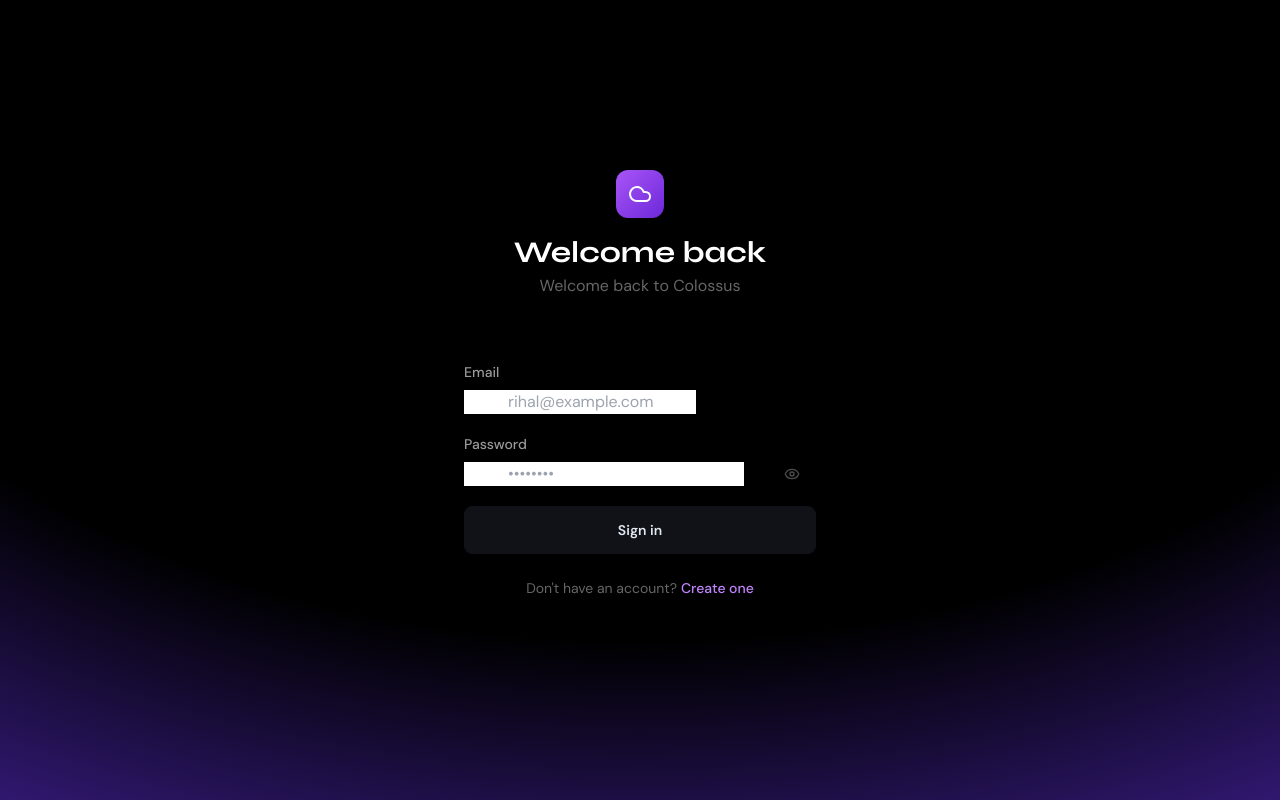
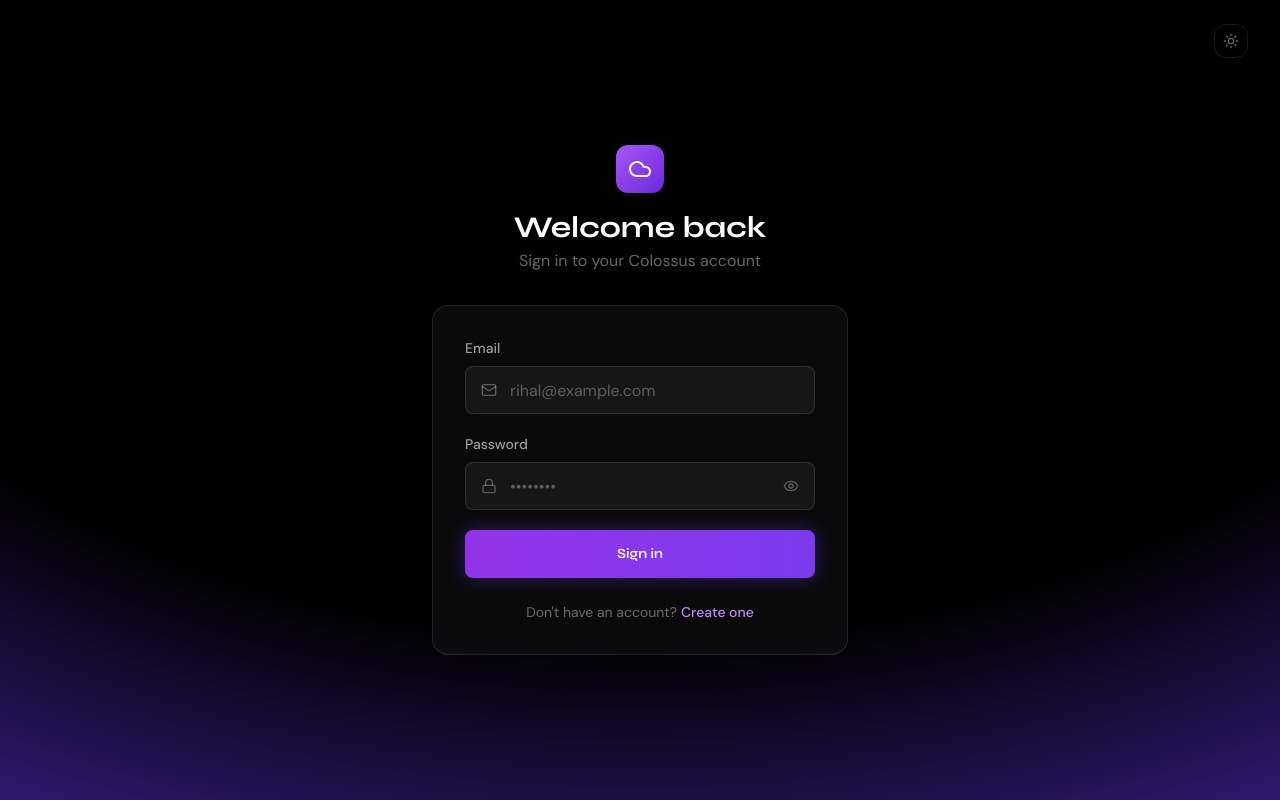
Before and after one commit to RihalMahmood/Colossus, a React (Vite) app in the folder frontend/Colossus/: page /login in a window 1280 px wide. Built offline with nearby package versions, Linux system fonts and the light colour scheme.

Commit message:
Added Light theme toggle in both Login & Register Pages

```diff
--- a/frontend/Colossus/src/pages/LoginPage.jsx
+++ b/frontend/Colossus/src/pages/LoginPage.jsx
@@ -2,10 +2,13 @@ import { useState } from "react";
 import { Link, useNavigate } from "react-router-dom";
 import { Cloud, Mail, Lock, Eye, EyeOff } from "lucide-react";
 import { useAuth } from "../context/AuthContext";
+import { useTheme } from "../context/ThemeContext";
+import ThemeToggle from "../components/ui/ThemeToggle";
 import toast from "react-hot-toast";
 
 export default function LoginPage() {
   const { login } = useAuth();
+  const { isDark } = useTheme();
   const navigate = useNavigate();
   const [form, setForm] = useState({ email: "", password: "" });
   const [showPass, setShowPass] = useState(false);
@@ -25,31 +28,38 @@ export default function LoginPage() {
     }
   };
 
+  const t = isDark
+    ? { text: "text-white", textMuted: "text-white/40", textSub: "text-white/60", card: "glass-card-dark", input: "input-glass-dark", btn: "btn-glow-dark", link: "text-purple-400 hover:text-purple-300", iconColor: "text-white/30", eyeColor: "text-white/30 hover:text-white/60" }
+    : { text: "text-gray-900", textMuted: "text-gray-400", textSub: "text-gray-500", card: "glass-card-light", input: "input-glass-light", btn: "btn-glow-light", link: "text-[#8b5cf6] hover:text-[#a78bfa]", iconColor: "text-[#c4b5fd]", eyeColor: "text-[#c4b5fd] hover:text-[#8b5cf6]" };
+
   return (
     <div className="relative min-h-screen flex items-center justify-center font-body">
-      {/*<div className="absolute inset-0 -z-10 h-full w-full items-center px-5 py-24 [background:radial-gradient(125%_125%_at_50%_10%,#000_40%,#63e_100%)]"></div>*/}
+      <div className="absolute top-6 right-8"><ThemeToggle /></div>
 
       <div className="w-full max-w-md px-4 animate-slide-up">
         {/*Logo*/}
         <div className="flex flex-col items-center mb-8">
-          <div className="w-12 h-12 rounded-xl bg-gradient-to-br from-purple-500 to-violet-700 flex items-center justify-center mb-4">
+          <div className={`w-12 h-12 rounded-xl flex items-center justify-center mb-4 ${isDark ?
+            "bg-gradient-to-br from-purple-500 to-violet-700" :
+            "bg-gradient-to-br from-[#b89ef8] to-[#cab9fa]"
+            }`}>
             <Cloud size={24} className="text-white" />
           </div>
-          <h1 className="font-display text-3xl font-bold text-white">Welcome back</h1>
-          <p className="text-white/40 mt-1 font-body">Welcome back to Colossus</p>
+          <h1 className={`font-display text-3xl font-bold ${t.text}`}>Welcome back</h1>
+          <p className={`mt-1 font-body ${t.textMuted}`}>Sign in to your Colossus account</p>
         </div>
 
-        <div className="glass-card p-8">
+        <div className={t.card + " p-8"}>
           <form onSubmit={handleSubmit} className="space-y-5">
             {/*Email*/}
             <div>
-              <label className="block text-white/60 text-sm font-medium mb-2">Email</label>
+              <label className={`block text-sm font-medium mb-2 ${t.textSub}`}>Email</label>
               <div className="relative">
-                <Mail size={16} className="absolute left-4 top-1/2 -translate-y-1/2 text-white/30" />
+                <Mail size={16} className={`absolute left-4 top-1/2 -translate-y-1/2 ${t.iconColor}`} />
                 <input
                   type="email"
                   placeholder="rihal@example.com"
-                  className="input-glass pl-11"
+                  className={`${t.input} pl-11`}
                   value={form.email}
                   onChange={(e) => setForm({ ...form, email: e.target.value })}
                   required
@@ -59,13 +69,13 @@ export default function LoginPage() {
 
             {/*Password*/}
             <div>
-              <label className="block text-white/60 text-sm font-medium mb-2">Password</label>
+              <label className={`block text-sm font-medium mb-2 ${t.textSub}`}>Password</label>
               <div className="relative">
-                <Lock size={16} className="absolute left-4 top-1/2 -translate-y-1/2 text-white/30" />
+                <Lock size={16} className={`absolute left-4 top-1/2 -translate-y-1/2 ${t.iconColor}`} />
                 <input
                   type={showPass ? "text" : "password"}
                   placeholder="••••••••"
-                  className="input-glass pl-11 pr-12"
+                  className={`${t.input} pl-11 pr-12`}
                   value={form.password}
                   onChange={(e) => setForm({ ...form, password: e.target.value })}
                   required
@@ -73,21 +83,21 @@ export default function LoginPage() {
                 <button
                   type="button"
                   onClick={() => setShowPass(!showPass)}
-                  className="absolute right-4 top-1/2 -translate-y-1/2 text-white/30 hover:text-white/60 transition-colors"
+                  className={`absolute right-4 top-1/2 -translate-y-1/2 transition-colors ${t.eyeColor}`}
                 >
                   {showPass ? <EyeOff size={16} /> : <Eye size={16} />}
                 </button>
               </div>
             </div>
 
-            <button type="submit" className="btn-glow btn w-full mt-2" disabled={loading}>
+            <button type="submit" className={`${t.btn} w-full mt-2`} disabled={loading}>
               {loading ? <span className="loading loading-spinner loading-sm"></span> : "Sign in"}
             </button>
           </form>
 
-          <p className="text-center text-white/40 text-sm mt-6 font-body">
+          <p className={`text-center text-sm mt-6 font-body ${t.textMuted}`}>
             Don't have an account?{" "}
-            <Link to="/register" className="text-purple-400 hover:text-purple-300 font-medium transition-colors">
+            <Link to="/register" className={`font-medium transition-colors ${t.link}`}>
               Create one
             </Link>
           </p>
--- a/frontend/Colossus/src/pages/RegisterPage.jsx
+++ b/frontend/Colossus/src/pages/RegisterPage.jsx
@@ -2,10 +2,13 @@ import { useState } from "react";
 import { Link, useNavigate } from "react-router-dom";
 import { Cloud, Mail, Lock, User, Eye, EyeOff } from "lucide-react";
 import { useAuth } from "../context/AuthContext";
+import { useTheme } from "../context/ThemeContext";
+import ThemeToggle from "../components/ui/ThemeToggle";
 import toast from "react-hot-toast";
 
 export default function RegisterPage() {
   const { register } = useAuth();
+  const { isDark } = useTheme();
   const navigate = useNavigate();
   const [form, setForm] = useState({ name: "", email: "", password: "" });
   const [showPass, setShowPass] = useState(false);
@@ -29,29 +32,54 @@ export default function RegisterPage() {
     }
   };
 
+  const t = isDark ? {
+    text: "text-white",
+    textMuted: "text-white/40",
+    textSub: "text-white/60",
+    card: "glass-card-dark",
+    input: "input-glass-dark",
+    btn: "btn-glow-dark",
+    link: "text-purple-400 hover:text-purple-300",
+    iconColor: "text-white/30",
+    eyeColor: "text-white/30 hover:text-white/60"
+  } : {
+    text: "text-gray-900",
+    textMuted: "text-gray-400",
+    textSub: "text-gray-500",
+    card: "glass-card-light",
+    input: "input-glass-light",
+    btn: "btn-glow-light",
+    link: "text-[#8b5cf6] hover:text-[#a78bfa]",
+    iconColor: "text-[#c4b5fd]",
+    eyeColor: "text-[#c4b5fd] hover:text-[#8b5cf6]"
+  };
+
   return (
     <div className="relative min-h-screen flex items-center justify-center font-body">
-      {/*<div className="absolute inset-0 -z-10 h-full w-full items-center px-5 py-24 [background:radial-gradient(125%_125%_at_50%_10%,#000_40%,#63e_100%)]"></div>*/}
+      <div className="absolute top-6 right-8"><ThemeToggle /></div>
 
       <div className="w-full max-w-md px-4 animate-slide-up">
         <div className="flex flex-col items-center mb-8">
-          <div className="w-12 h-12 rounded-xl bg-gradient-to-br from-purple-500 to-violet-700 flex items-center justify-center mb-4">
+          <div className={
+            `w-12 h-12 rounded-xl flex items-center justify-center mb-4 ${isDark ?
+              "bg-gradient-to-br from-purple-500 to-violet-700" : "bg-gradient-to-br from-[#b89ef8] to-[#cab9fa]"
+            }`}>
             <Cloud size={24} className="text-white" />
           </div>
-          <h1 className="font-display text-3xl font-bold text-white">Create account</h1>
-          <p className="text-white/40 mt-1 font-body">Rise to infinite storage</p>
+          <h1 className={`font-display text-3xl font-bold ${t.text}`}>Create account</h1>
+          <p className={`mt-1 font-body ${t.textMuted}`}>Rise to infinite storage</p>
         </div>
 
-        <div className="glass-card p-8">
+        <div className={t.card + " p-8"}>
           <form onSubmit={handleSubmit} className="space-y-5">
             <div>
-              <label className="block text-white/60 text-sm font-medium mb-2">Full name</label>
+              <label className={`block text-sm font-medium mb-2 ${t.textSub}`}>Full name</label>
               <div className="relative">
-                <User size={16} className="absolute left-4 top-1/2 -translate-y-1/2 text-white/30" />
+                <User size={16} className={`absolute left-4 top-1/2 -translate-y-1/2 ${t.iconColor}`} />
                 <input
                   type="text"
                   placeholder="Rihal Mahmood"
-                  className="input-glass pl-11"
+                  className={`${t.input} pl-11`}
                   value={form.name}
                   onChange={(e) => setForm({ ...form, name: e.target.value })}
                   required
@@ -61,13 +89,13 @@ export default function RegisterPage() {
             </div>
 
             <div>
-              <label className="block text-white/60 text-sm font-medium mb-2">Email</label>
+              <label className={`block text-sm font-medium mb-2 ${t.textSub}`}>Email</label>
               <div className="relative">
-                <Mail size={16} className="absolute left-4 top-1/2 -translate-y-1/2 text-white/30" />
+                <Mail size={16} className={`absolute left-4 top-1/2 -translate-y-1/2 ${t.iconColor}`} />
                 <input
                   type="email"
                   placeholder="rihal@example.com"
-                  className="input-glass pl-11"
+                  className={`${t.input} pl-11`}
                   value={form.email}
                   onChange={(e) => setForm({ ...form, email: e.target.value })}
                   required
@@ -76,13 +104,13 @@ export default function RegisterPage() {
             </div>
 
             <div>
-              <label className="block text-white/60 text-sm font-medium mb-2">Password</label>
+              <label className={`block text-sm font-medium mb-2 ${t.textSub}`}>Password</label>
               <div className="relative">
-                <Lock size={16} className="absolute left-4 top-1/2 -translate-y-1/2 text-white/30" />
+                <Lock size={16} className={`absolute left-4 top-1/2 -translate-y-1/2 ${t.iconColor}`} />
                 <input
                   type={showPass ? "text" : "password"}
                   placeholder="Min. 6 characters"
-                  className="input-glass pl-11 pr-12"
+                  className={`${t.input} pl-11 pr-12`}
                   value={form.password}
                   onChange={(e) => setForm({ ...form, password: e.target.value })}
                   required
@@ -91,21 +119,21 @@ export default function RegisterPage() {
                 <button
                   type="button"
                   onClick={() => setShowPass(!showPass)}
-                  className="absolute right-4 top-1/2 -translate-y-1/2 text-white/30 hover:text-white/60 transition-colors"
+                  className={`absolute right-4 top-1/2 -translate-y-1/2 transition-colors ${t.eyeColor}`}
                 >
                   {showPass ? <EyeOff size={16} /> : <Eye size={16} />}
                 </button>
               </div>
             </div>
 
-            <button type="submit" className="btn-glow btn w-full mt-2" disabled={loading}>
+            <button type="submit" className={`${t.btn} w-full mt-2`} disabled={loading}>
               {loading ? <span className="loading loading-spinner loading-sm"></span> : "Create account"}
             </button>
           </form>
 
-          <p className="text-center text-white/40 text-sm mt-6 font-body">
+          <p className={`text-center text-sm mt-6 font-body ${t.textMuted}`}>
             Already have an account?{" "}
-            <Link to="/login" className="text-purple-400 hover:text-purple-300 font-medium transition-colors">
+            <Link to="/login" className={`font-medium transition-colors ${t.link}`}>
               Sign in
             </Link>
           </p>
```
